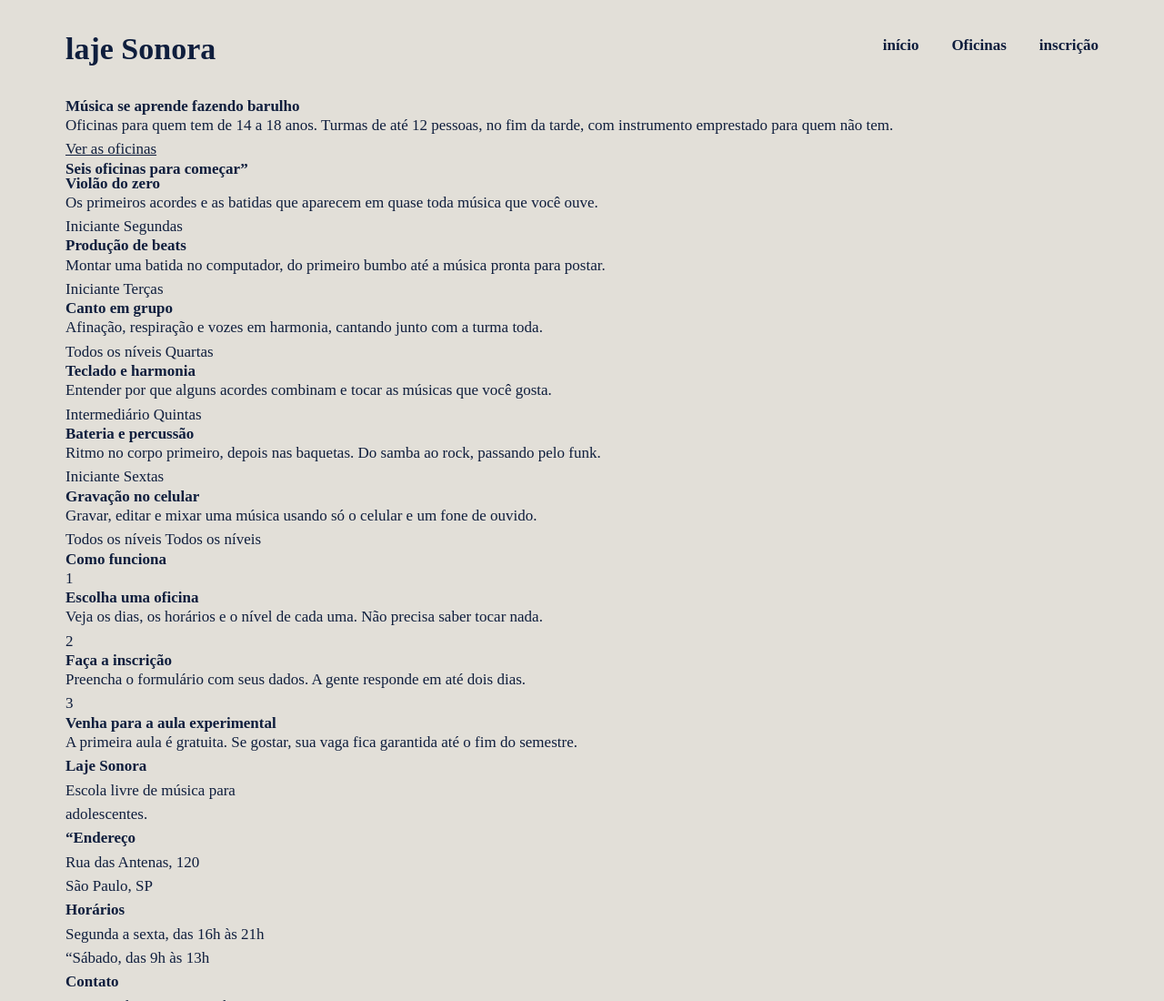
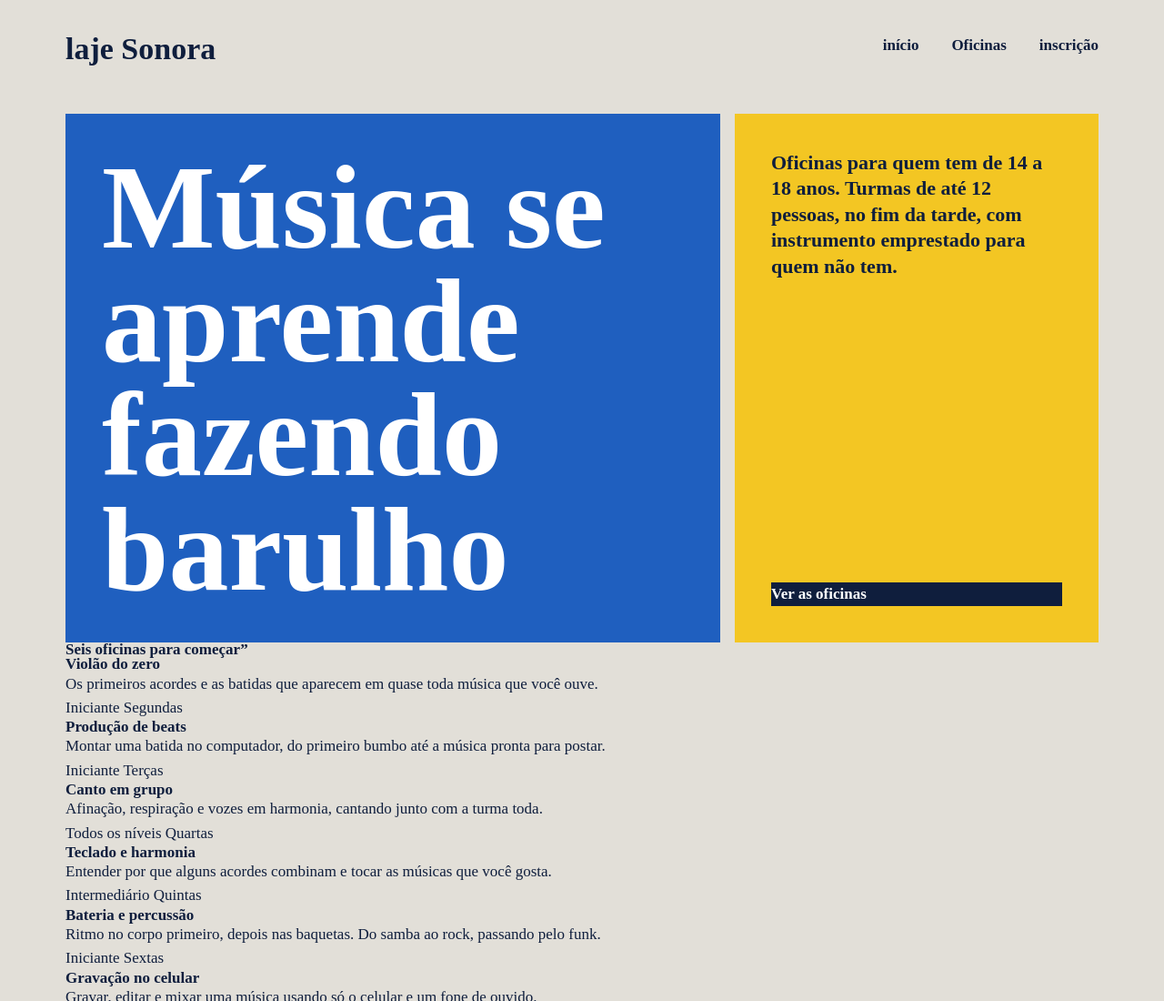
Before and after one commit to eduardafranca-1TITA/laje_sonora, a plain HTML site: page index.html in a window 1280 px wide. Shown: the top 1100 px of the page at 91% size. Drawn offline with Linux system fonts and the light colour scheme; a web font is replaced by a local one.

Commit message:
Cartazes do topo

```diff
--- a/index.css
+++ b/index.css
@@ -70,5 +70,57 @@ border-bottom: 4px solid transparent;
 }
 
 menu a.atual {
+border-color: var(--tinta);
+}
 
+.cartazes {
+    margin-top: 16px;
+    display: flex;
+    gap: 16px;
 }
+
+.cartaz {
+    padding: 40px;
+}
+
+.cartaz-principal {
+  background-color: var(--caixa-dagua);
+    color: var(--branco);
+    flex: 2;
+}
+
+.cartaz-principal h1 {
+    font-size: 132px;
+    max-width: 9ch;
+}
+
+.cartaz-lateral {
+    background-color: var(--fita);
+    flex: 1;
+    display: flex;
+    flex-direction: column;
+    justify-content: space-between;
+    gap: 32px;
+}
+
+.cartaz-lateral p {
+font-size: 22px;
+font-weight: 600;
+line-height: 1.3;
+}
+
+.botao {
+    background-color: var(--tinta);
+    color: var(--branco);
+    font-weight: 700;
+    text-decoration: none;
+    padding: 16px, 28px;
+    border: none;
+    font-style: var(--fonte-texto);
+    font-size: 17px;
+    cursor: pointer;
+}
+
+.botao:hover {
+    background-color: var(--caixa-dagua);
+}
--- a/index.html
+++ b/index.html
@@ -27,7 +27,7 @@
 
     <main>
 <section class="conteudo cartazes">
-<div class="cartaz cataz-principal">
+<div class="cartaz cartaz-principal">
     <h1>Música se aprende fazendo barulho</h1>
 </div>
 <div class="cartaz cartaz-lateral">
```
